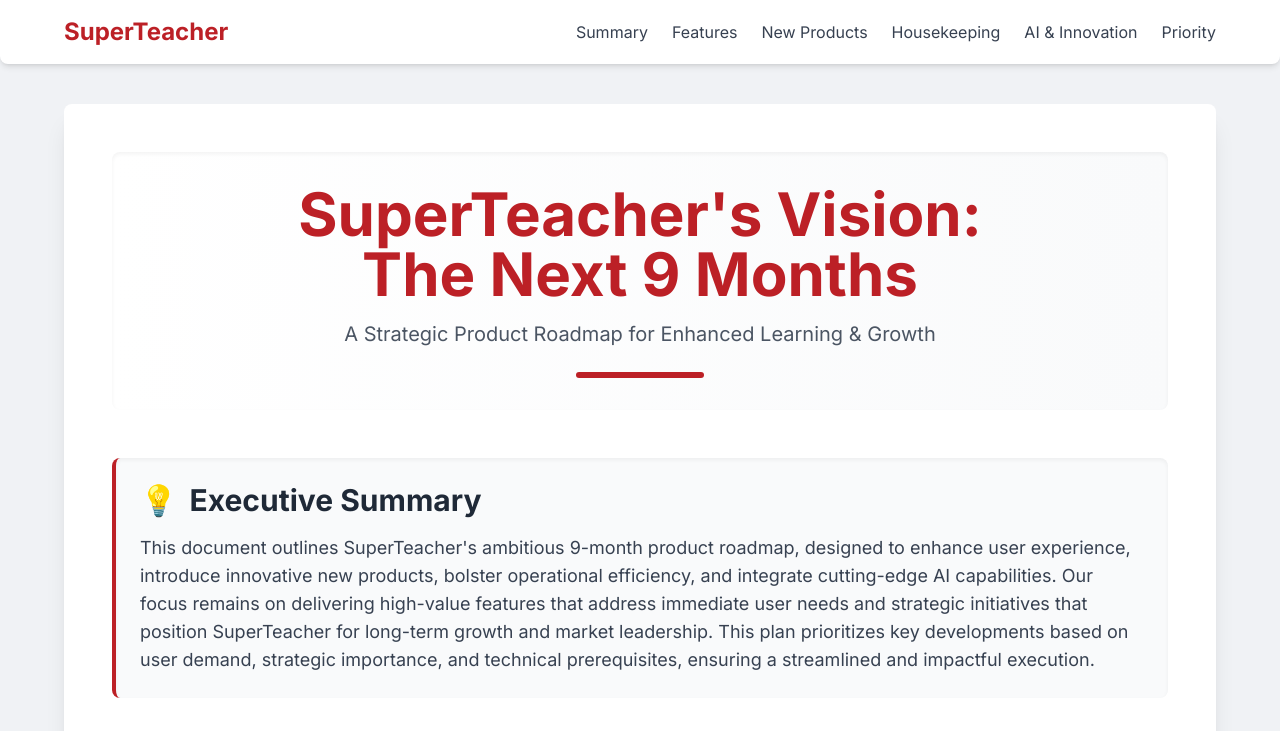
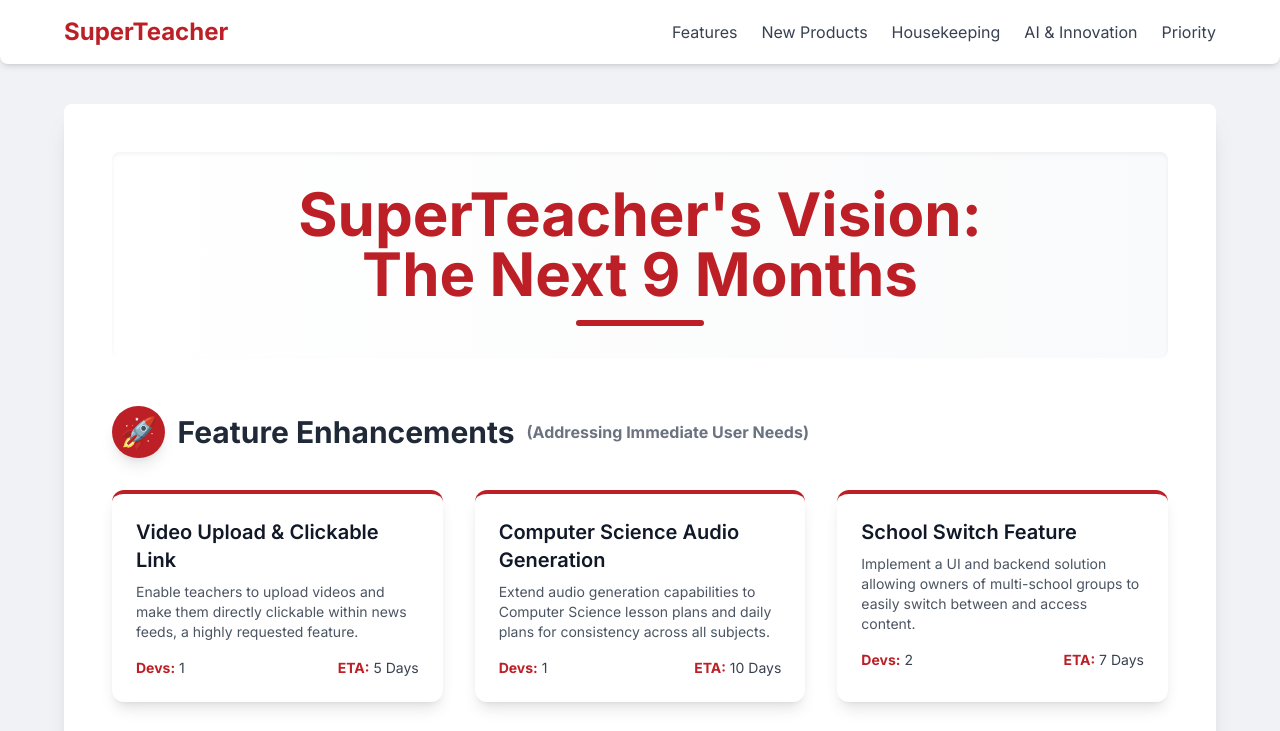
Before and after one commit to xseededucation/super-teacher-plan, a plain HTML site: page index.html in a window 1280 px wide. Shown: the top 731 px of the page. Drawn offline with nearby package versions, Linux system fonts and the light colour scheme.

Commit message:
upload 3

```diff
--- a/index.html
+++ b/index.html
@@ -82,7 +82,6 @@
             <a href="#" class="text-2xl font-bold text-xseed-primary">SuperTeacher</a>
             <!-- Navigation Links (Hidden on small screens, shown on medium and larger) -->
             <div class="hidden md:flex space-x-6">
-                <a href="#summary" class="text-gray-700 hover:text-xseed-primary font-medium transition-colors duration-300">Summary</a>
                 <a href="#features" class="text-gray-700 hover:text-xseed-primary font-medium transition-colors duration-300">Features</a>
                 <a href="#new-products" class="text-gray-700 hover:text-xseed-primary font-medium transition-colors duration-300">New Products</a>
                 <a href="#housekeeping" class="text-gray-700 hover:text-xseed-primary font-medium transition-colors duration-300">Housekeeping</a>
@@ -104,21 +103,11 @@
                 <h1 class="text-4xl sm:text-5xl md:text-6xl font-extrabold text-xseed-primary mb-4 leading-tight">
                     SuperTeacher's Vision: <br class="hidden sm:inline">The Next 9 Months
                 </h1>
-                <p class="text-lg sm:text-xl text-gray-600 max-w-2xl mx-auto mb-6">
-                    A Strategic Product Roadmap for Enhanced Learning & Growth
-                </p>
+
                 <div class="w-32 h-1.5 xseed-primary mx-auto mt-4 rounded-full"></div>
             </header>
 
-            <!-- Executive Summary Section -->
-            <section id="summary" class="mb-12 p-6 bg-gray-50 rounded-lg shadow-inner border-l-4 border-xseed-primary">
-                <h2 class="text-2xl sm:text-3xl font-bold text-gray-800 mb-4 flex items-center">
-                    <span class="text-xseed-primary text-3xl mr-3">💡</span> Executive Summary
-                </h2>
-                <p class="text-base sm:text-lg text-gray-700 leading-relaxed">
-                    This document outlines SuperTeacher's ambitious 9-month product roadmap, designed to enhance user experience, introduce innovative new products, bolster operational efficiency, and integrate cutting-edge AI capabilities. Our focus remains on delivering high-value features that address immediate user needs and strategic initiatives that position SuperTeacher for long-term growth and market leadership. This plan prioritizes key developments based on user demand, strategic importance, and technical prerequisites, ensuring a streamlined and impactful execution.
-                </p>
-            </section>
+
 
             <!-- Roadmap Categories -->
             <div class="space-y-16">
```
